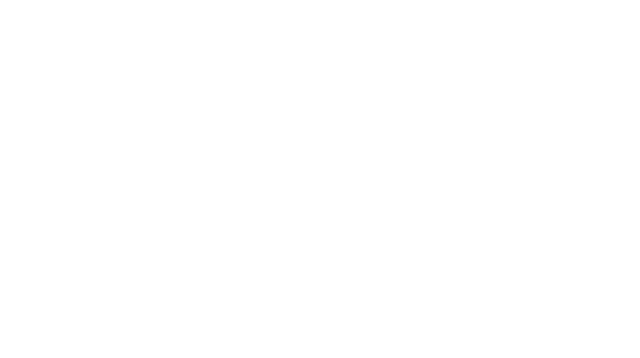
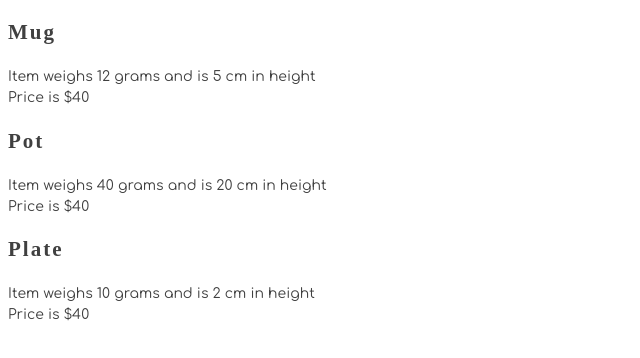
Before and after one commit to DanielOhrin/nss-hairy-potter, a plain HTML site: page src/index.html in a window 1280 px wide. Shown: the whole page, without its empty margins (0-640 px from the left). Drawn offline with Linux system fonts and the light colour scheme; a web font is replaced by a local one.

Commit message:
Added PotteryList.js -- Project Complete

```diff
--- a/src/index.html
+++ b/src/index.html
@@ -8,6 +8,9 @@
 </head>
 <body>
     <!--- CREATE YOUR ARTICLE (SEE INSTSRUCTIONS) BELOW THIS LINE --->
+    <article class="potteryList">
+
+    </article>
     <script src="./scripts/main.js" type="module"></script>
 </body>
 </html>
--- a/src/scripts/PotteryList.js
+++ b/src/scripts/PotteryList.js
@@ -0,0 +1,21 @@
+import { usePottery } from "./PotteryCatalog.js";
+//Define + export PotteryList:
+    //Get the items to be sold from usePottery()
+    // Convert each object to HTML representation. Use provided template
+    // return a single string that contains ALL of the HTML representation
+export const PotteryList = () => {
+    let list = ``;
+    const potteryArr = usePottery();
+    console.log(potteryArr);
+    for (const pottery of potteryArr) {
+        list += `<section class="pottery" id="pottery--${pottery.id}">
+        <h2 class="pottery__shape">${pottery.shape}</h2>
+        <div class="pottery__properties">
+          Item weighs ${pottery.weight} grams and is ${pottery.height} cm in height
+        </div>
+        <div class="pottery__price">Price is $${pottery.price}</div>
+      </section>`
+    }
+
+    return list;
+}
--- a/src/scripts/main.js
+++ b/src/scripts/main.js
@@ -2,13 +2,14 @@
 import { makePottery } from "./PotteryWheel.js"
 import { firePottery } from "./Kiln.js"
 import { toSellOrNotToSell, usePottery } from "./PotteryCatalog.js"
+import { PotteryList } from "./PotteryList.js"
 
 // Make 5 pieces of pottery at the wheel
-let mug = makePottery("mug", 12, 5);
-let pot = makePottery("pot", 40, 20);
-let cup = makePottery("cup", 8, 8);
-let vase = makePottery("vase", 25, 20);
-let plate = makePottery("plate", 10, 2);
+let mug = makePottery("Mug", 12, 5);
+let pot = makePottery("Pot", 40, 20);
+let cup = makePottery("Cup", 8, 8);
+let vase = makePottery("Vase", 25, 20);
+let plate = makePottery("Plate", 10, 2);
 
 // Fire each piece of pottery in the kiln
 const firedMug = firePottery(mug, 230);
@@ -29,3 +30,8 @@ const forSale = usePottery();
 console.log(forSale);
 
 // Invoke the component function that renders the HTML list
+const parentHTMLElement = document.querySelector(".potteryList");
+
+parentHTMLElement.innerHTML = PotteryList();
+
+console.log(parentHTMLElement.innerHTML)
```
